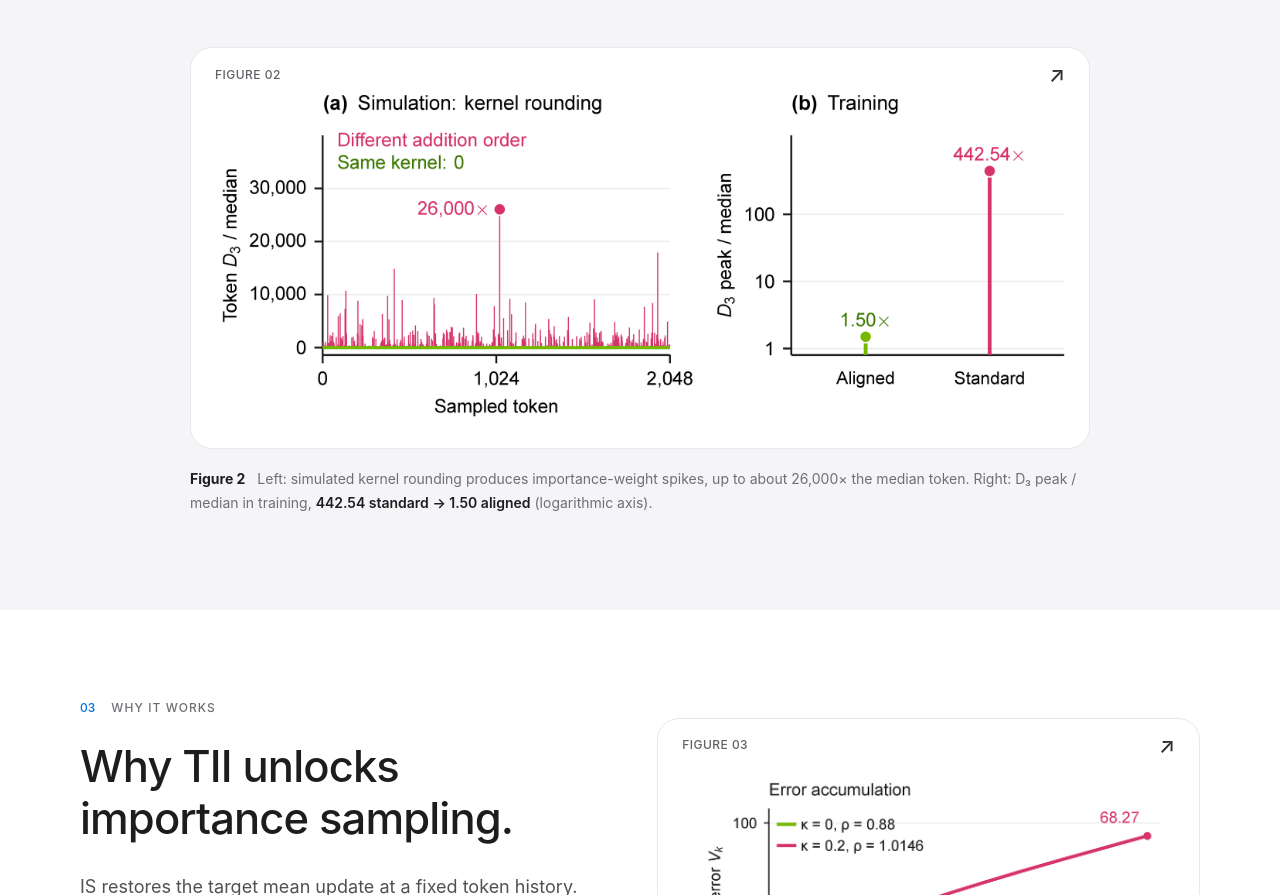
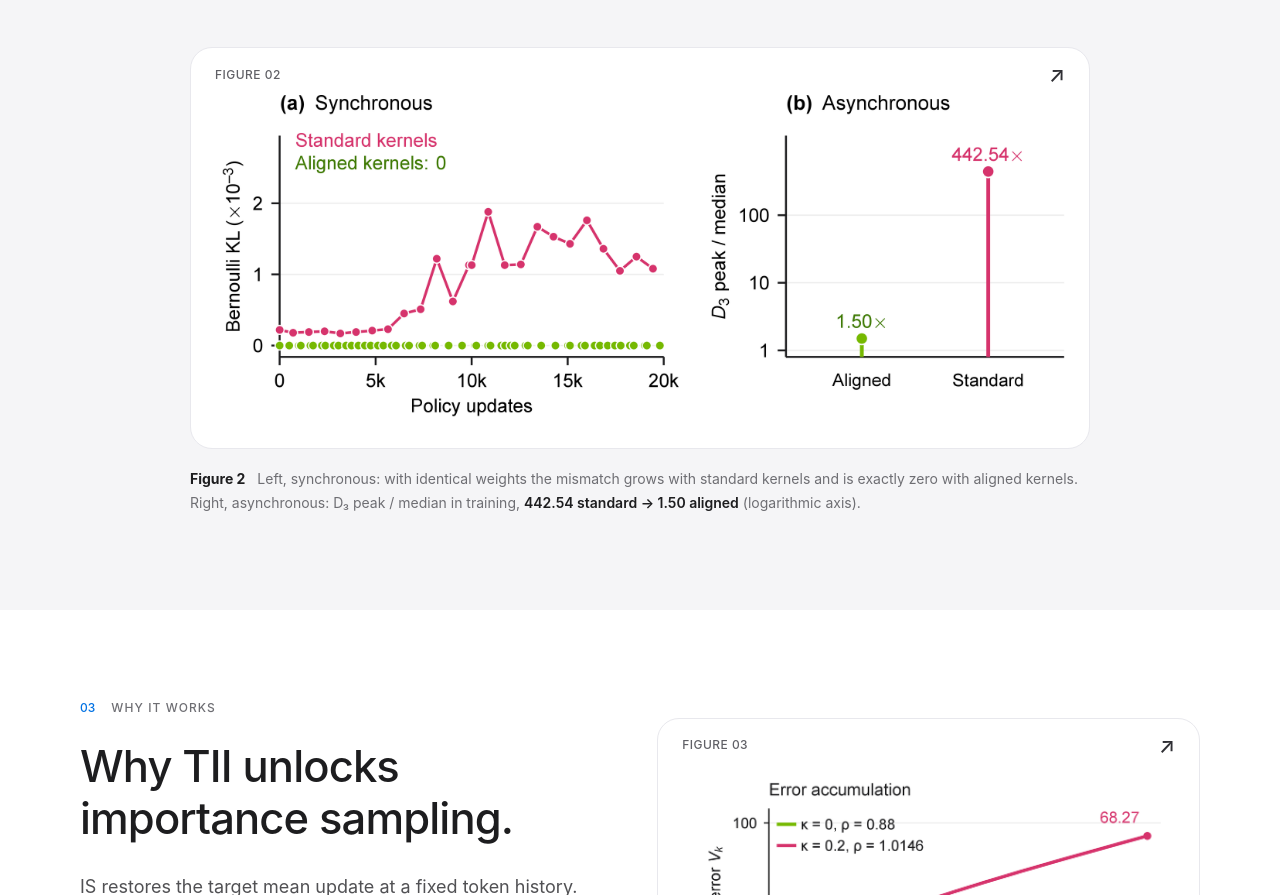
Before and after one commit to hijkzzz/REINFORCE-Zero, a plain HTML site: page docs/index.html in a window 1280 px wide. Shown: the part 4640-5535 px from the top of the page. Drawn offline with Linux system fonts and the light colour scheme.

Commit message:
Show the measured synchronous mismatch in the paper, README and project page
The rebuilt paper replaces the kernel simulation of Section 3 with a
measurement from training: when rollouts come from the learner's own
weights (the first update after each restart), the rollout-to-learner
mismatch is exactly zero with aligned kernels and grows sixfold with
standard kernels, while the weight-lag term stays flat. Figure 2 in the
README and on the project page is the new one, with its caption, alt text
and the sentence that describes it.

Co-Authored-By: Claude Fable 5.2 <noreply@anthropic.com>

```diff
--- a/docs/index.html
+++ b/docs/index.html
@@ -135,11 +135,11 @@
           <div class="objective-notes"><p><var>A<sub>i</sub></var> is the response advantage; <var>T<sub>i</sub></var> counts valid action tokens. The denominator <var>μ<sub>i</sub></var> is the recorded behavior probability.</p><p>Differentiate through the current-policy numerator <var>π<sub>θ</sub></var>. Average over action tokens within each response, then over responses.</p></div>
         </article>
         <figure class="paper-figure compact-figure">
-          <button class="figure-button" type="button" data-figure="assets/kernel-alignment.30db9ded4645.png" data-title="Alignment suppresses IS spikes." data-caption="Figure 2. Left: simulation of two kernels that differ only in addition order; each bar is one sampled token’s contribution to D₃ over the median token’s, zero with the same kernel. Right: D₃ peak-to-median ratio in training, 442.54 with standard kernels and 1.50 with aligned kernels, on a logarithmic axis." aria-label="Enlarge Figure 2: kernel alignment and importance-weight excursions">
+          <button class="figure-button" type="button" data-figure="assets/kernel-alignment.f092811683cb.png" data-title="Alignment suppresses IS spikes." data-caption="Figure 2. Left, synchronous: rollout-to-learner Bernoulli KL when rollouts come from the learner’s own weights (the first update after each restart); it grows with standard kernels and is exactly zero with aligned kernels. Right, asynchronous: D₃ peak-to-median ratio in training, 442.54 with standard kernels and 1.50 with aligned kernels, on a logarithmic axis." aria-label="Enlarge Figure 2: kernel alignment and importance-weight excursions">
             <span class="figure-label">FIGURE 02 <span aria-hidden="true">↗</span></span>
-            <img src="assets/kernel-alignment.30db9ded4645.png" alt="In a simulation, two kernels that differ only in addition order produce importance-weight spikes, the largest about 26,000 times the median token’s contribution to D3; the same kernel gives zero. In training, the D3 peak-to-median ratio is 1.50 for aligned kernels and 442.54 for standard kernels." width="2200" height="850" loading="lazy" decoding="async">
+            <img src="assets/kernel-alignment.f092811683cb.png" alt="With synchronized weights, the rollout-to-learner mismatch is exactly zero with aligned kernels at every restart, while with standard kernels it grows about sixfold over 20,000 updates. The D3 peak-to-median ratio is 1.50 for aligned kernels and 442.54 for standard kernels." width="2200" height="850" loading="lazy" decoding="async">
           </button>
-          <figcaption><span>Figure 2</span> Left: simulated kernel rounding produces importance-weight spikes, up to about 26,000× the median token. Right: D₃ peak / median in training, <strong>442.54 standard → 1.50 aligned</strong> (logarithmic axis).</figcaption>
+          <figcaption><span>Figure 2</span> Left, synchronous: with identical weights the mismatch grows with standard kernels and is exactly zero with aligned kernels. Right, asynchronous: D₃ peak / median in training, <strong>442.54 standard → 1.50 aligned</strong> (logarithmic axis).</figcaption>
         </figure>
       </div>
     </section>
```
Also changed, not shown: assets/kernel-alignment.f092811683cb.png (added), docs/assets/kernel-alignment.f092811683cb.png (added), 2 other files.
